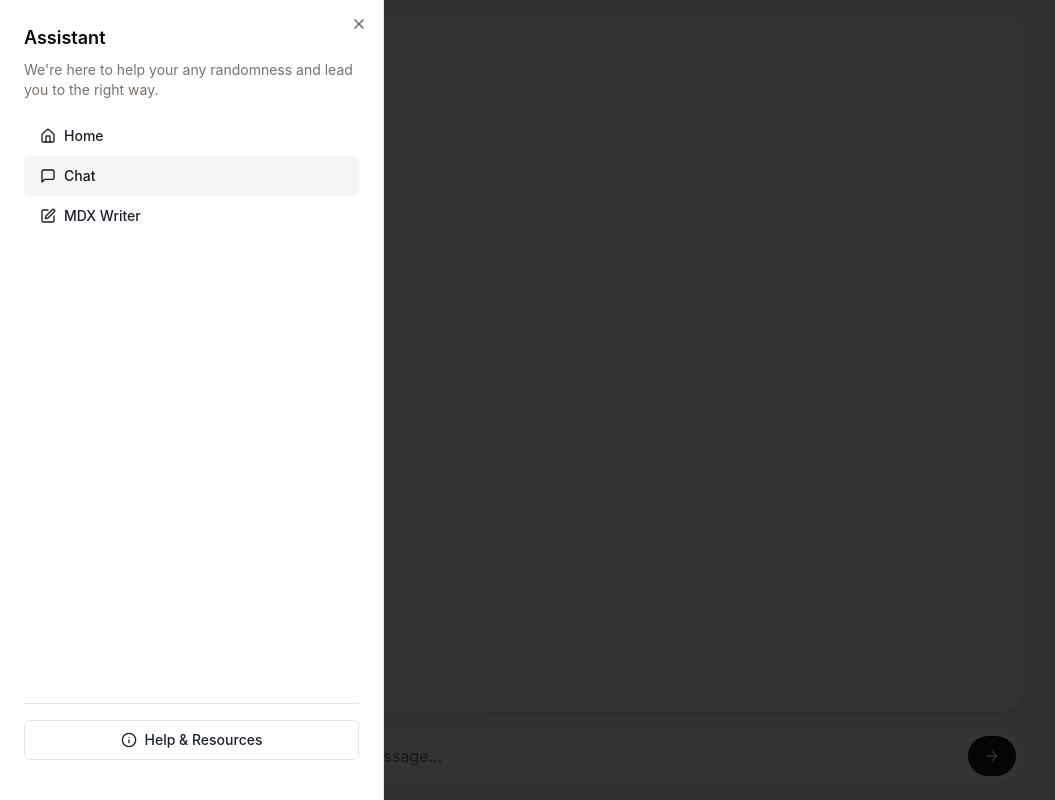
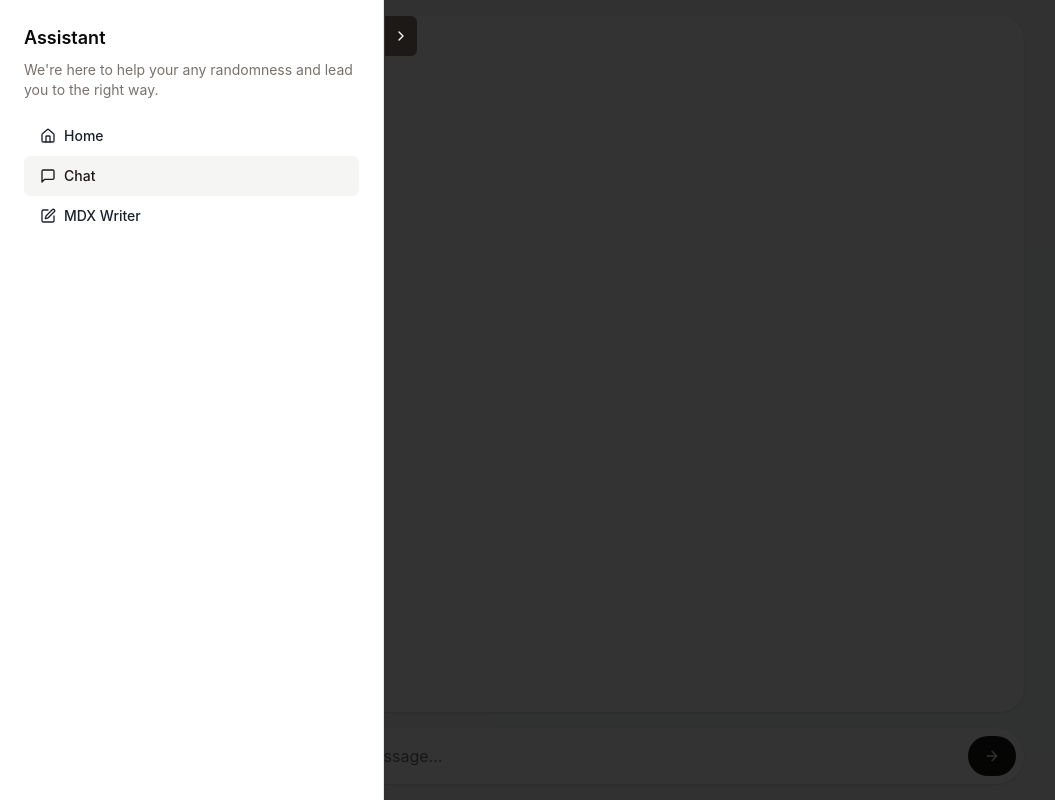
Before and after one commit to raka-yuda/local-ai, a Next.js app: page /chat-stream in a window 1280 px wide. Both pictures are taken after a click on the button 16 px from the left and 36 px from the top of the page. Shown: the whole page, without its empty margins (0-1055 px from the left). Built offline with nearby package versions, Linux system fonts and the light colour scheme.

Commit message:
feat: change default x icon to close

```diff
--- a/src/components/ChatStream.js
+++ b/src/components/ChatStream.js
@@ -246,7 +246,6 @@ function ChatStream() {
                     'mr-auto bg-gray-100 rounded-bl-none'
                 }`}
               >
-                {/* <p>{renderMessage(msg.content)}</p> */}
                 <p>{renderMessage(msg.content)}</p>
               </div>
             ))}
@@ -272,7 +271,7 @@ function ChatStream() {
             onKeyDown={(e) => {
               if (e.key === "Enter" && !e.shiftKey) {
                 e.preventDefault();
-                handleSubmit(e); // Manually trigger submit when Enter is pressed
+                handleSubmit(e);
               }
             }}
             placeholder="Type your message..."
--- a/src/components/Sidebar.js
+++ b/src/components/Sidebar.js
@@ -257,16 +257,22 @@ function Sidebar() {
       <Sheet>
         <SheetTrigger asChild className='fixed top-4 z-50 flex md:p-2 p-0'>
           <Button className="rounded-none rounded-e-md outline">
-            <ChevronRight className='w-4 h-4 '/>
+            <ChevronRight className='w-4 h-4'/>
            </Button>
         </SheetTrigger>
         <SheetContent side={"left"} className={"flex flex-col"}>
+          {/* <div className='absolute top-0 left-0'>
+            <Button className="rounded-none rounded-e-md outline">
+              <ChevronRight className='w-4 h-4 '/>
+            </Button>
+          </div> */}
           <SheetHeader>
             <SheetTitle>Assistant</SheetTitle>
             <SheetDescription>
               We're here to help your any randomness and lead you to the right way.
             </SheetDescription>
           </SheetHeader>
+
           <div className="flex flex-col flex-1">
             <nav className="space-y-1">
               {navItems.map((item) => (
@@ -283,14 +289,21 @@ function Sidebar() {
               ))}
             </nav>
           </div>
-          <SheetFooter className={"flex border-t py-4"}>
+          {/* <SheetFooter className={"flex border-t py-4"}>
             <SheetClose asChild>
                 <Button variant="outline" className="w-full" onClick={() => console.log('Help clicked')}>
                   <Info className="mr-2 h-4 w-4" />
                   Help & Resources
                 </Button>
             </SheetClose>
-          </SheetFooter>
+          </SheetFooter> */}
+          <div className='absolute top-4 md:-right-[34px] -right-[18px] '>
+            <SheetClose asChild>
+              <Button className="rounded-none rounded-e-md flex md:p-2 p-0">
+                <ChevronRight className='w-4 h-4 '/>
+              </Button>
+            </SheetClose>
+          </div>
         </SheetContent>
       </Sheet>
       {/* <div className="grid grid-cols-2 gap-2">
--- a/src/components/ui/sheet.jsx
+++ b/src/components/ui/sheet.jsx
@@ -50,7 +50,7 @@ const SheetContent = React.forwardRef(({ side = "right", className, children, ..
       {children}
       <SheetPrimitive.Close
         className="absolute right-4 top-4 rounded-sm opacity-70 ring-offset-background transition-opacity hover:opacity-100 focus:outline-none focus:ring-2 focus:ring-ring focus:ring-offset-2 disabled:pointer-events-none data-[state=open]:bg-secondary">
-        <X className="h-4 w-4" />
+        {/* <X className="h-4 w-4" /> */}
         <span className="sr-only">Close</span>
       </SheetPrimitive.Close>
     </SheetPrimitive.Content>
```
